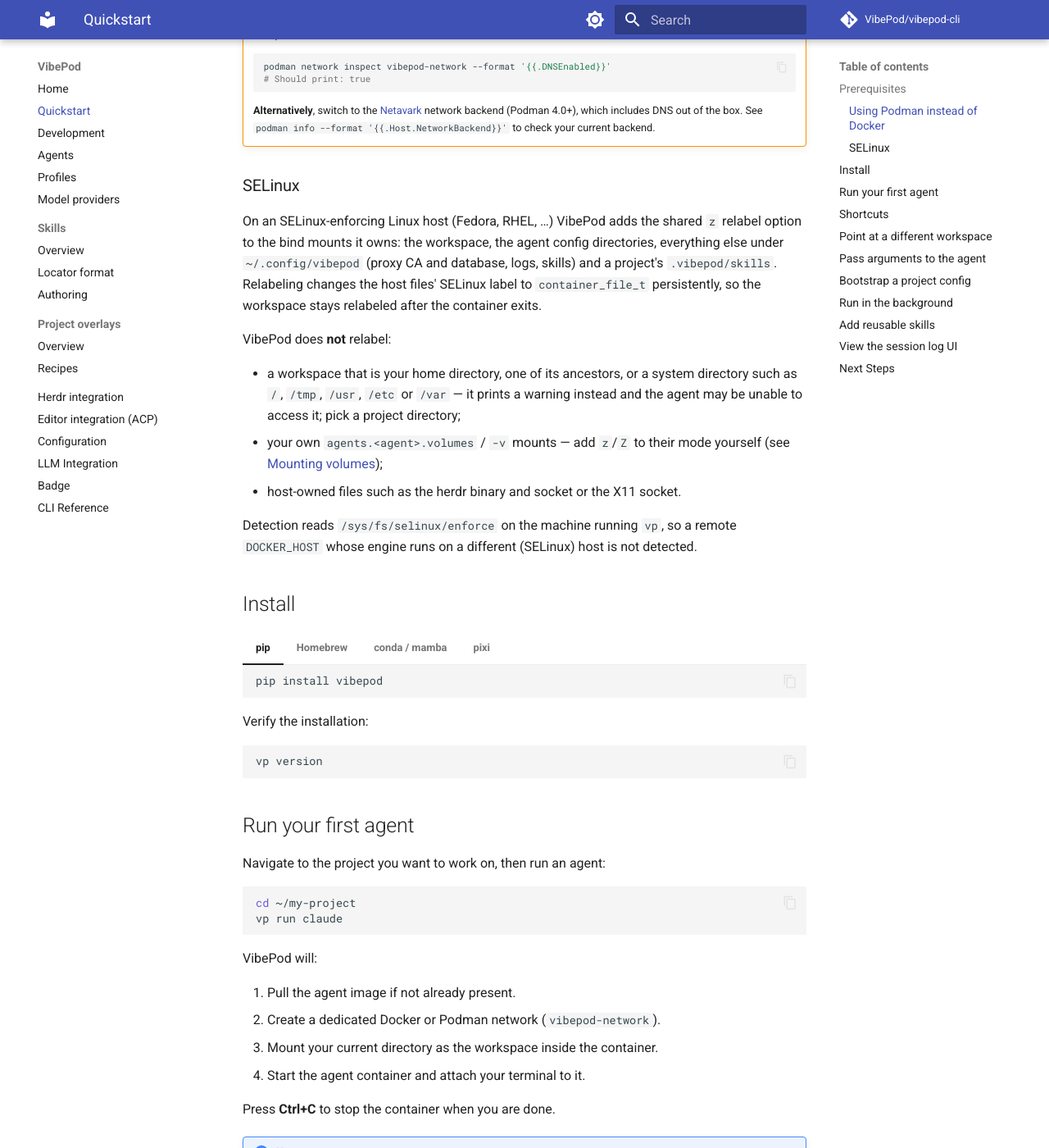
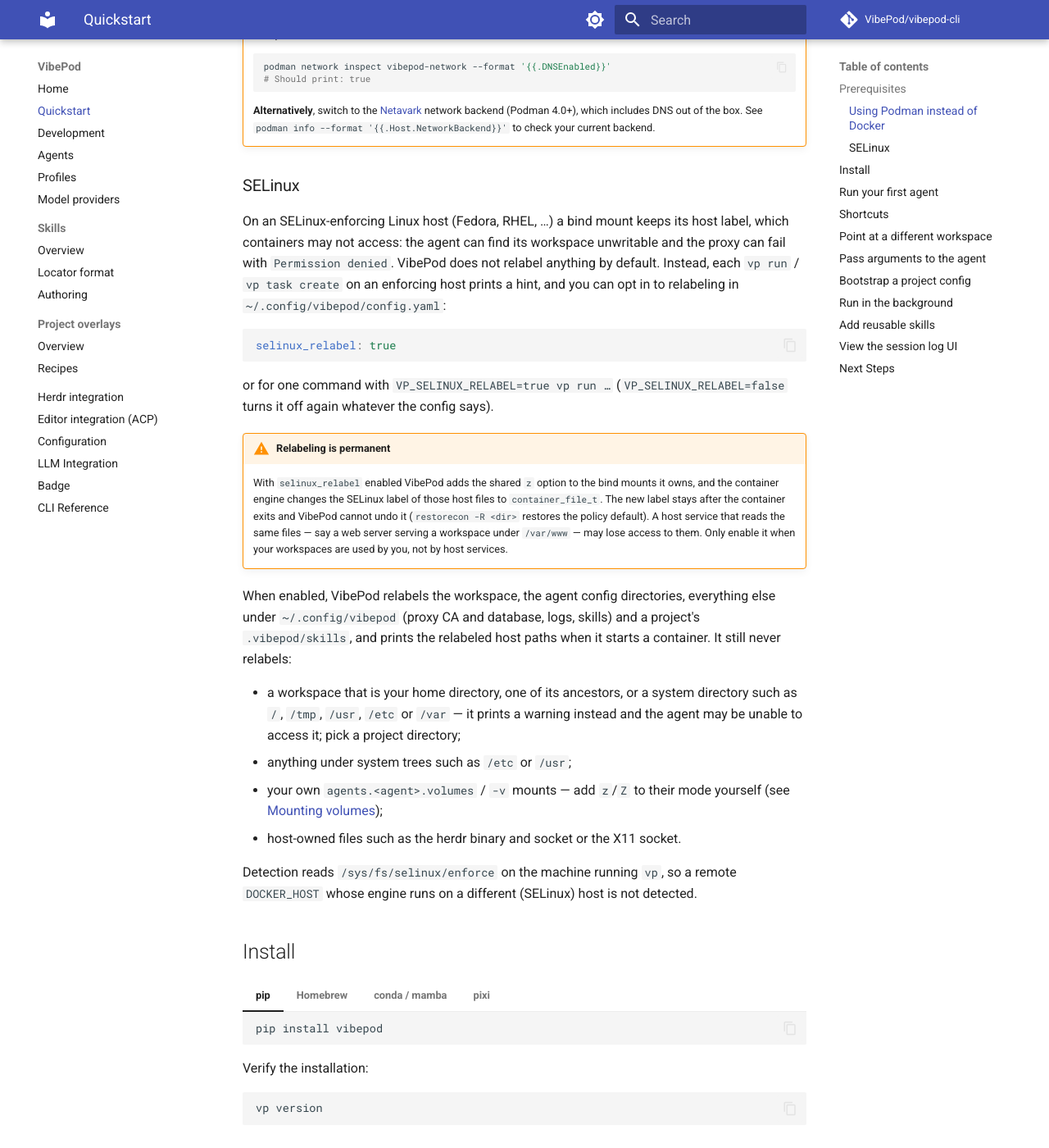
Before and after one commit to VibePod/vibepod-cli, an MkDocs documentation site: the page built from docs/quickstart.md, in a window 1280 px wide and 1400 px high, scrolled down 1232 px. Shown: the whole window at 82% size. Built offline with MkDocs 1.6.1 and Material for MkDocs 9.7.7, drawn with Linux system fonts in a browser that asks for light colours; comment, search, counter and statistics services are not loaded.

Commit message:
Document opt-in SELinux relabeling and its permanence

````diff
--- a/docs/quickstart.md
+++ b/docs/quickstart.md
@@ -92,18 +92,38 @@
 
 ### SELinux
 
-On an SELinux-enforcing Linux host (Fedora, RHEL, …) VibePod adds the shared
-`z` relabel option to the bind mounts it owns: the workspace, the agent config
-directories, everything else under `~/.config/vibepod` (proxy CA and database,
-logs, skills) and a project's `.vibepod/skills`. Relabeling changes the host
-files' SELinux label to `container_file_t` persistently, so the workspace stays
-relabeled after the container exits.
+On an SELinux-enforcing Linux host (Fedora, RHEL, …) a bind mount keeps its
+host label, which containers may not access: the agent can find its workspace
+unwritable and the proxy can fail with `Permission denied`. VibePod does not
+relabel anything by default. Instead, each `vp run` / `vp task create` on an
+enforcing host prints a hint, and you can opt in to relabeling in
+`~/.config/vibepod/config.yaml`:
 
-VibePod does **not** relabel:
+```yaml
+selinux_relabel: true
+```
+
+or for one command with `VP_SELINUX_RELABEL=true vp run …`
+(`VP_SELINUX_RELABEL=false` turns it off again whatever the config says).
+
+!!! warning "Relabeling is permanent"
+    With `selinux_relabel` enabled VibePod adds the shared `z` option to the
+    bind mounts it owns, and the container engine changes the SELinux label of
+    those host files to `container_file_t`. The new label stays after the
+    container exits and VibePod cannot undo it (`restorecon -R <dir>` restores
+    the policy default). A host service that reads the same files — say a web
+    server serving a workspace under `/var/www` — may lose access to them.
+    Only enable it when your workspaces are used by you, not by host services.
+
+When enabled, VibePod relabels the workspace, the agent config directories,
+everything else under `~/.config/vibepod` (proxy CA and database, logs,
+skills) and a project's `.vibepod/skills`, and prints the relabeled host paths
+when it starts a container. It still never relabels:
 
 - a workspace that is your home directory, one of its ancestors, or a system
   directory such as `/`, `/tmp`, `/usr`, `/etc` or `/var` — it prints a warning
   instead and the agent may be unable to access it; pick a project directory;
+- anything under system trees such as `/etc` or `/usr`;
 - your own `agents.<agent>.volumes` / `-v` mounts — add `z`/`Z` to their mode
   yourself (see [Mounting volumes](configuration.md#mounting-volumes));
 - host-owned files such as the herdr binary and socket or the X11 socket.
````
Also changed, not shown: docs/configuration.md (+9 -1 lines).
